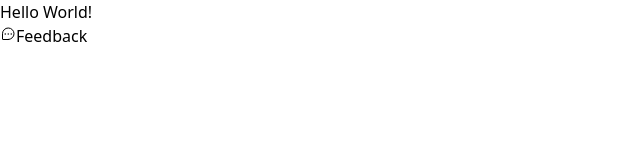
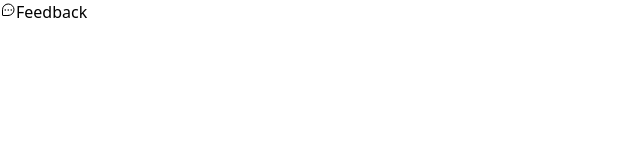
Before and after one commit to AlexMarquesAlves/NLW-8-return_impulse, a React (Vite) app: page / in a window 1280 px wide. Shown: the top 160 px of the page, without its empty margins (0-640 px from the left). Built offline with nearby package versions, Linux system fonts and the light colour scheme.

Commit message:
Feat: using conditional to show the button or no

```diff
--- a/src/components/Widget/index.tsx
+++ b/src/components/Widget/index.tsx
@@ -10,7 +10,7 @@ export function Widget() {
 
   return (
     <div className="absolute bottom-5 right-5">
-      <p>Hello World!</p>
+      {isWidgetOpen ? <p>Hello World!</p> : null}
 
       <button
         onClick={toggleWidgetVisibility}
```
